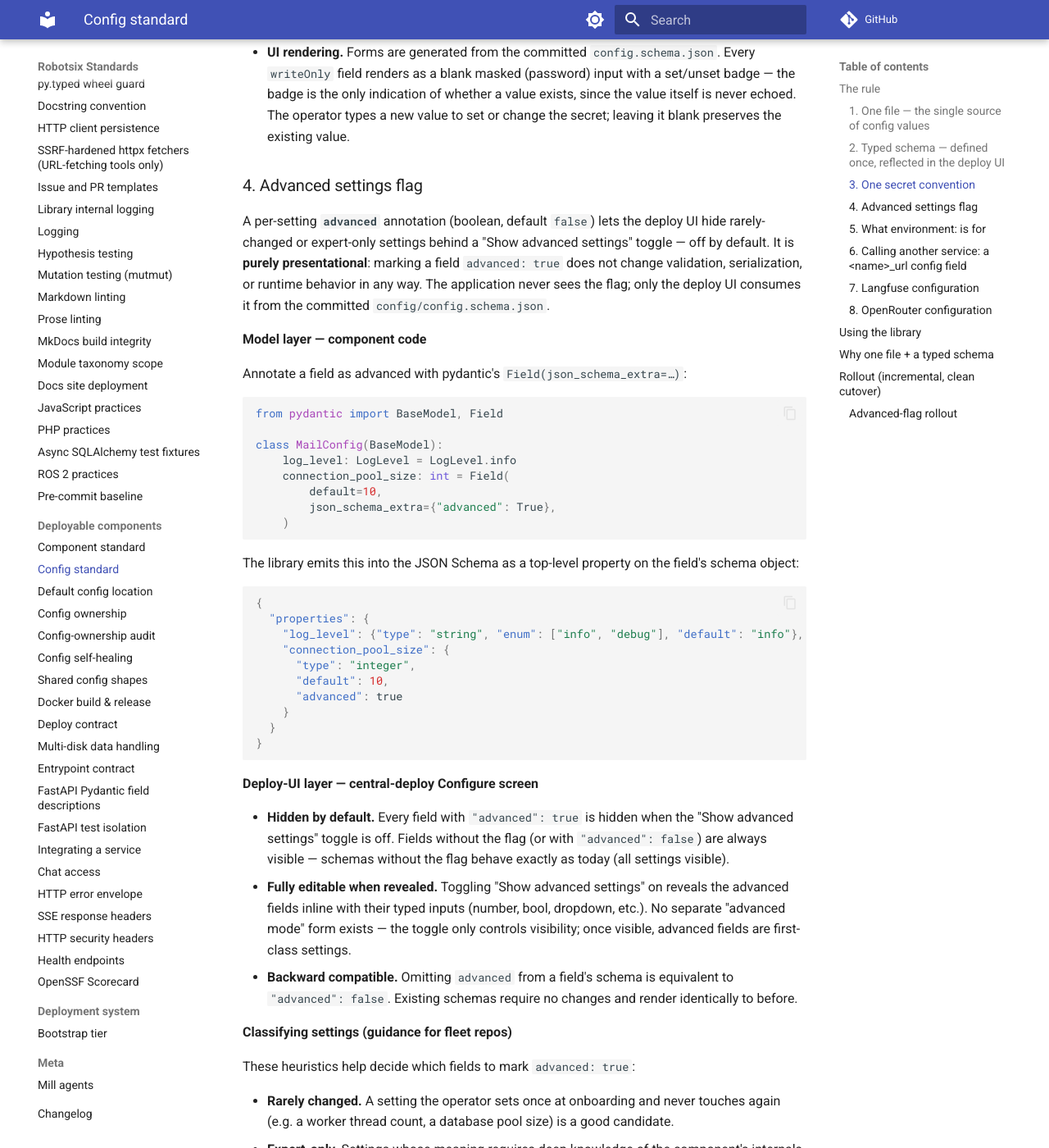
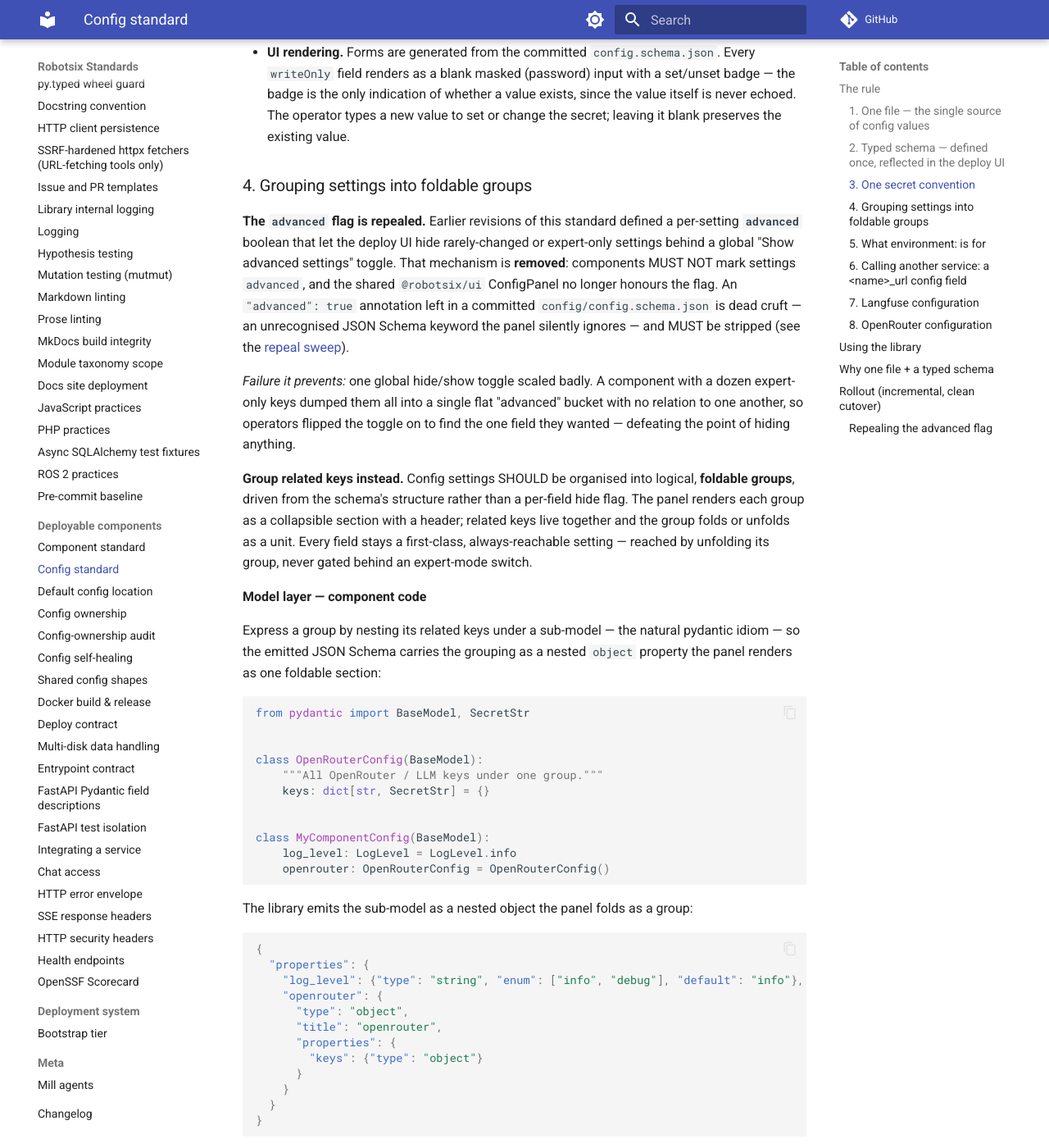
Before and after one commit to damien-robotsix/robotsix-standards, an MkDocs documentation site: the page built from docs/config-standard.md, in a window 1280 px wide and 1400 px high, scrolled down 1997 px. Shown: the whole window at 82% size. Built offline with MkDocs 1.6.1 and Material for MkDocs 9.7.7, drawn with Linux system fonts in a browser that asks for light colours; comment, search, counter and statistics services are not loaded; some of the changed text lies outside the part shown.

Commit message:
chore: Repeal the advanced-settings config flag standard (fleet-wide) + define config-grouping guidance (20260902T152725Z-repeal-the-advanced-settings-config-flag-b28b) (#341)
Co-authored-by: robotsix-mill <mill@robotsix.local>

````diff
--- a/docs/config-standard.md
+++ b/docs/config-standard.md
@@ -90,77 +90,90 @@ implement redaction or merge); they are the deploy system's responsibility.
   echoed. The operator types a new value to set or change the secret;
   leaving it blank preserves the existing value.
 
-### 4. Advanced settings flag
+### 4. Grouping settings into foldable groups
 
-A per-setting **`advanced`** annotation (boolean, default `false`) lets the
-deploy UI hide rarely-changed or expert-only settings behind a "Show advanced
-settings" toggle — off by default. It is **purely presentational**: marking a
-field `advanced: true` does not change validation, serialization, or runtime
-behavior in any way. The application never sees the flag; only the deploy UI
-consumes it from the committed `config/config.schema.json`.
+**The `advanced` flag is repealed.** Earlier revisions of this standard defined
+a per-setting **`advanced`** boolean that let the deploy UI hide rarely-changed
+or expert-only settings behind a global "Show advanced settings" toggle. That
+mechanism is **removed**: components MUST NOT mark settings `advanced`, and the
+shared `@robotsix/ui` ConfigPanel no longer honours the flag. An
+`"advanced": true` annotation left in a committed `config/config.schema.json`
+is dead cruft — an unrecognised JSON Schema keyword the panel silently ignores
+— and MUST be stripped (see the [repeal sweep](#repealing-the-advanced-flag)).
+
+*Failure it prevents:* one global hide/show toggle scaled badly. A component
+with a dozen expert-only keys dumped them all into a single flat "advanced"
+bucket with no relation to one another, so operators flipped the toggle on to
+find the one field they wanted — defeating the point of hiding anything.
+
+**Group related keys instead.** Config settings SHOULD be organised into
+logical, **foldable groups**, driven from the schema's structure rather than a
+per-field hide flag. The panel renders each group as a collapsible section with
+a header; related keys live together and the group folds or unfolds as a unit.
+Every field stays a first-class, always-reachable setting — reached by
+unfolding its group, never gated behind an expert-mode switch.
 
 **Model layer — component code**
 
-Annotate a field as advanced with pydantic's `Field(json_schema_extra=…)`:
+Express a group by nesting its related keys under a sub-model — the natural
+pydantic idiom — so the emitted JSON Schema carries the grouping as a nested
+`object` property the panel renders as one foldable section:
 
 ```python
-from pydantic import BaseModel, Field
+from pydantic import BaseModel, SecretStr
 
-class MailConfig(BaseModel):
+
+class OpenRouterConfig(BaseModel):
+    """All OpenRouter / LLM keys under one group."""
+    keys: dict[str, SecretStr] = {}
+
+
+class MyComponentConfig(BaseModel):
     log_level: LogLevel = LogLevel.info
-    connection_pool_size: int = Field(
-        default=10,
-        json_schema_extra={"advanced": True},
-    )
+    openrouter: OpenRouterConfig = OpenRouterConfig()
 ```
 
-The library emits this into the JSON Schema as a top-level property on the
-field's schema object:
+The library emits the sub-model as a nested object the panel folds as a group:
 
 ```json
 {
   "properties": {
     "log_level": {"type": "string", "enum": ["info", "debug"], "default": "info"},
-    "connection_pool_size": {
-      "type": "integer",
-      "default": 10,
-      "advanced": true
+    "openrouter": {
+      "type": "object",
+      "title": "openrouter",
+      "properties": {
+        "keys": {"type": "object"}
+      }
     }
   }
 }
 ```
 
+**Grouping guidance (for fleet repos)**
+
+- **Keep genuinely related keys in one group.** All LLM/OpenRouter credentials
+  under one `openrouter` group (§8); the Langfuse block under `langfuse` (§7);
+  a database's host, port and pool size under one `db` group. The test is "are
+  these edited together?" — if yes, they belong in the same foldable section.
+- **Name the group for its domain, not its audience.** `openrouter`,
+  `langfuse`, `db` — never `advanced` or `expert`. Grouping is about *what a
+  setting relates to* (stable), not *how often* it changes (the old flag's
+  brittle axis).
+- **Flat, unrelated top-level keys** (a lone `log_level`, a single
+  `<name>_url`) need no group — they render as ungrouped top-level fields.
+- **Never hide a security boundary.** A secret field (`SecretStr`) is already
+  masked; keep it visible inside its group so the operator cannot miss it.
+
 **Deploy-UI layer — central-deploy Configure screen**
 
-- **Hidden by default.** Every field with `"advanced": true` is hidden when the
-  "Show advanced settings" toggle is off. Fields without the flag (or with
-  `"advanced": false`) are always visible — schemas without the flag behave
-  exactly as today (all settings visible).
-- **Fully editable when revealed.** Toggling "Show advanced settings" on reveals
-  the advanced fields inline with their typed inputs (number, bool, dropdown,
-  etc.). No separate "advanced mode" form exists — the toggle only controls
-  visibility; once visible, advanced fields are first-class settings.
-- **Backward compatible.** Omitting `advanced` from a field's schema is
-  equivalent to `"advanced": false`. Existing schemas require no changes and
-  render identically to before.
-
-**Classifying settings (guidance for fleet repos)**
-
-These heuristics help decide which fields to mark `advanced: true`:
-
-- **Rarely changed.** A setting the operator sets once at onboarding and never
-  touches again (e.g. a worker thread count, a database pool size) is a good
-  candidate.
-- **Expert-only.** Settings whose meaning requires deep knowledge of the
-  component's internals (e.g. a GC tuning knob, a buffer size in bytes).
-- **Safe default exists.** If the default is sensible for nearly all deployments
-  and changing it is purely an optimisation, mark it advanced. If the operator
-  *must* set it for the component to work, keep it visible.
-- **Conversely, keep visible:** anything the operator must set for the component
-  to function (e.g. a hostname, an external URL), anything they will
-  deliberately change day-to-day (e.g. a log level), and anything that is a
-  security boundary (e.g. a secret field — `SecretStr` is already masked, and
-  hiding it behind a second toggle risks the operator missing it).
+- **Foldable groups, no global toggle.** Each schema group renders as a
+  collapsible section; there is no "Show advanced settings" switch and no
+  `advanced` keyword is consumed. Folding is per-group and presentational only
+  — it changes nothing about validation, serialization, or runtime behavior.
+- **Data-driven.** Grouping comes entirely from the committed
+  `config/config.schema.json` structure, so the UI and the runtime model can
+  never disagree about which keys belong together.
 
 ### 5. What `environment:` is for
 
@@ -335,24 +348,25 @@ cutover** — no deprecated aliases or compatibility shims.
 Each component migrates in one step — there's no dual-config transition to
 manage.
 
-### Advanced-flag rollout
+### Repealing the advanced flag
 
-The `advanced` flag is backward-compatible by design — schemas without it
-behave exactly as before (all fields visible). Fleet repos can adopt it
-incrementally:
+The `advanced` flag (former §4) is **withdrawn** in lockstep with the shared
+`@robotsix/ui` ConfigPanel dropping the "Show advanced settings" mechanism.
+The panel now ignores the keyword, so any `"advanced": true` left in a schema
+is dead cruft. The cutover is a **clean sweep** — per-repo follow-up work that
+does not block this amendment:
 
-1. The flag is defined here and available in the library's JSON Schema
-   output immediately (any `Field(json_schema_extra={"advanced": True})` on a
-   pydantic model is passed through to `config.schema.json`).
-2. **central-deploy** implements the toggle in its Configure screen (separate
-   ticket). Until that toggle ships, `"advanced": true` annotations in
-   schemas are harmless — they are an unrecognised JSON Schema keyword that
-   existing deploy-UI versions ignore.
-3. **Fleet repos** classify their settings per the heuristics in §4. Each
-   repo adds `json_schema_extra={"advanced": True}` to the relevant fields,
-   regenerates `config/config.schema.json`, and the CI drift check confirms
-   the schema is in sync. This is per-repo follow-up work — the flag is
-   optional and repos can adopt it on their own schedule.
-4. No data migration, breaking change, or flag day is required. An
-   unmarked field is visible; a marked field is hidden behind the toggle
-   once central-deploy supports it; nothing else changes.
+1. **Panel** removes the advanced toggle and honours foldable groups instead
+   (robotsix-ui ConfigPanel rework — separate ticket).
+2. **Fleet repos** strip every `json_schema_extra={"advanced": True}` (or
+   equivalent `"advanced": true`) from their pydantic models, regenerate
+   `config/config.schema.json`, and reorganise related keys into groups per
+   §4. The CI drift check confirms the regenerated schema is in sync.
+3. Each affected component is tracked by a linked follow-up ticket; the sweep
+   is mechanical (drop a dead annotation) and carries no data migration,
+   breaking change, or flag day.
+
+The affected-component list is enumerated by scanning every fleet component's
+committed schema for the keyword — e.g.
+`grep -rl '"advanced"' */config/config.schema.json` across the fleet — and
+filing one strip-the-flag ticket per hit.
````
